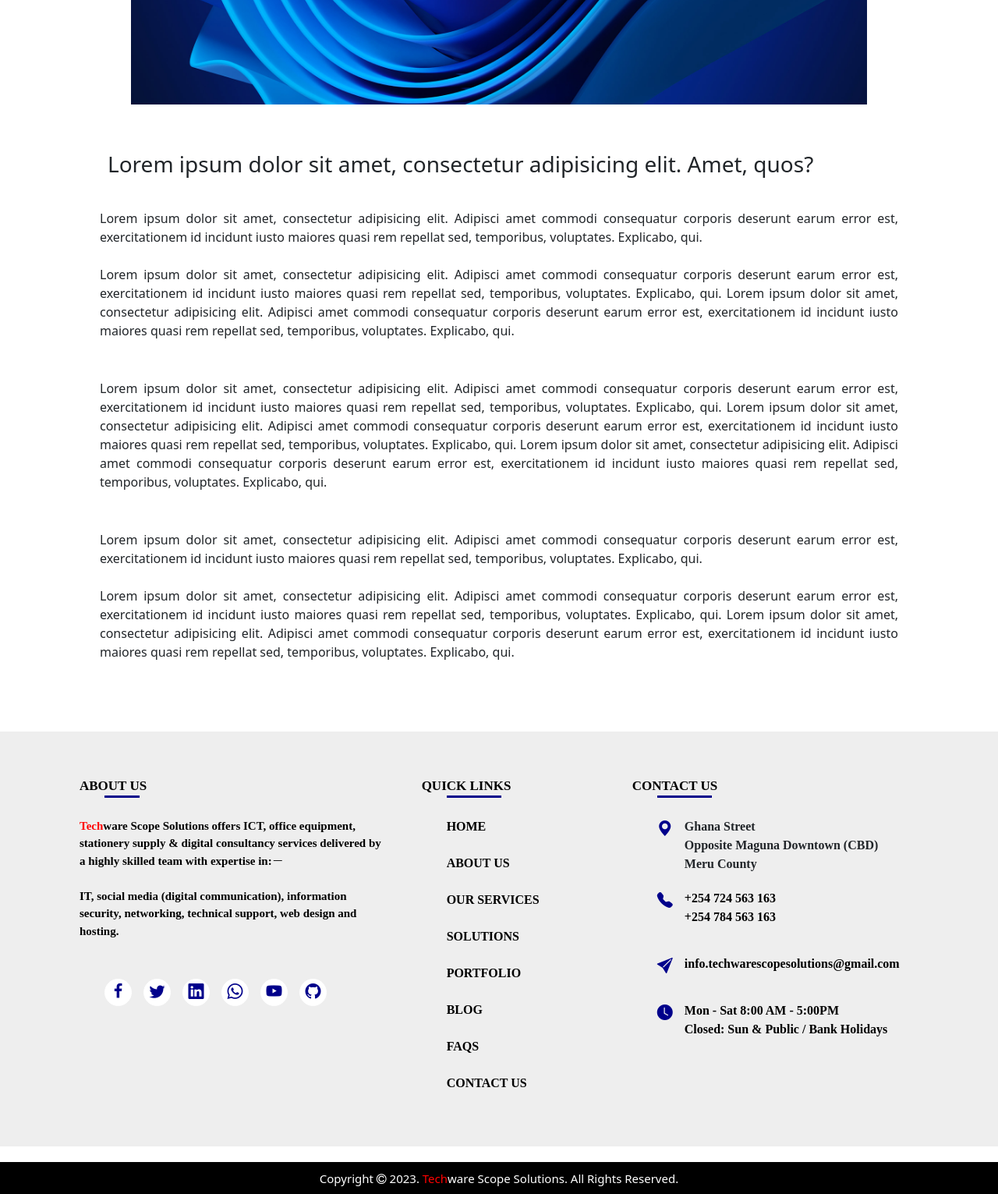
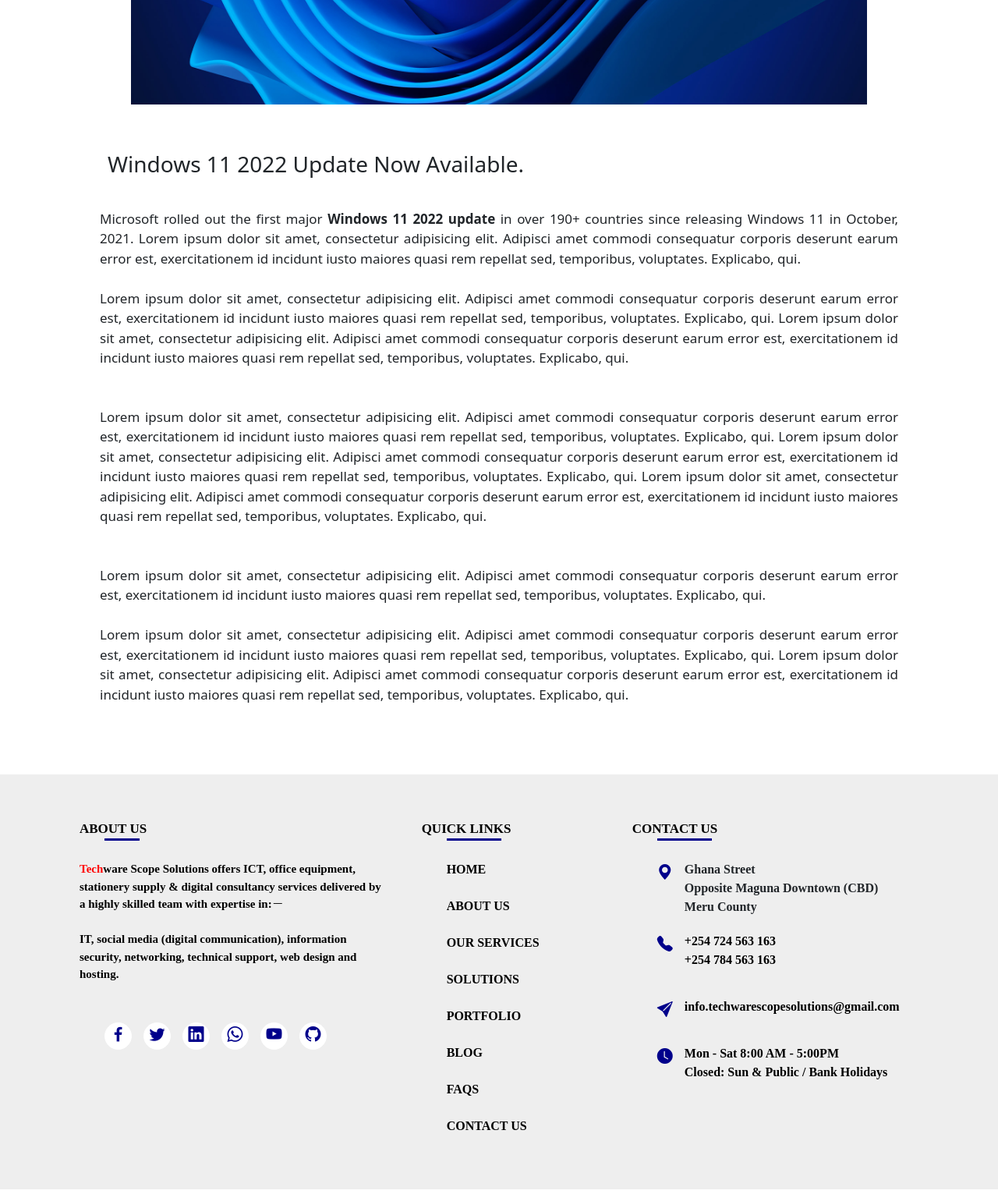
Before and after one commit to Charles-Muia/Techware_Scope_Solutions, a PHP site: page /windows11_update.php in a window 1280 px wide. Shown: the part 603-2134 px from the top of the page at 78% size. Run offline with PHP 8.4, Linux system fonts and the light colour scheme; some libraries are stand-ins or nearby versions.

Commit message:
Techware Scope Solutions

```diff
--- a/style.css
+++ b/style.css
@@ -1281,6 +1281,7 @@
             text-align: justify;
             padding-bottom: 20px !important;
             margin-top: 30px;
+            font-size: 17px;
         }
 
         .post {
--- a/windows11_update.php
+++ b/windows11_update.php
@@ -136,8 +136,10 @@
             <div class="blogs">
                 <div class="post">
                     <img src="Photos/Windows-11-22H2_23.jpg" alt="">
-                        <h3>Lorem ipsum dolor sit amet, consectetur adipisicing elit. Amet, quos?</h3>
+                        <h3>Windows 11 2022 Update Now Available.</h3>
                             <p>
+                                Microsoft rolled out the first major <strong>Windows 11 2022 update</strong> in over 190+ countries since
+                                releasing Windows 11 in October, 2021.
                                 Lorem ipsum dolor sit amet, consectetur adipisicing elit.
                                 Adipisci amet commodi consequatur corporis deserunt earum error est,
                                 exercitationem id incidunt iusto maiores quasi rem repellat sed,
```
